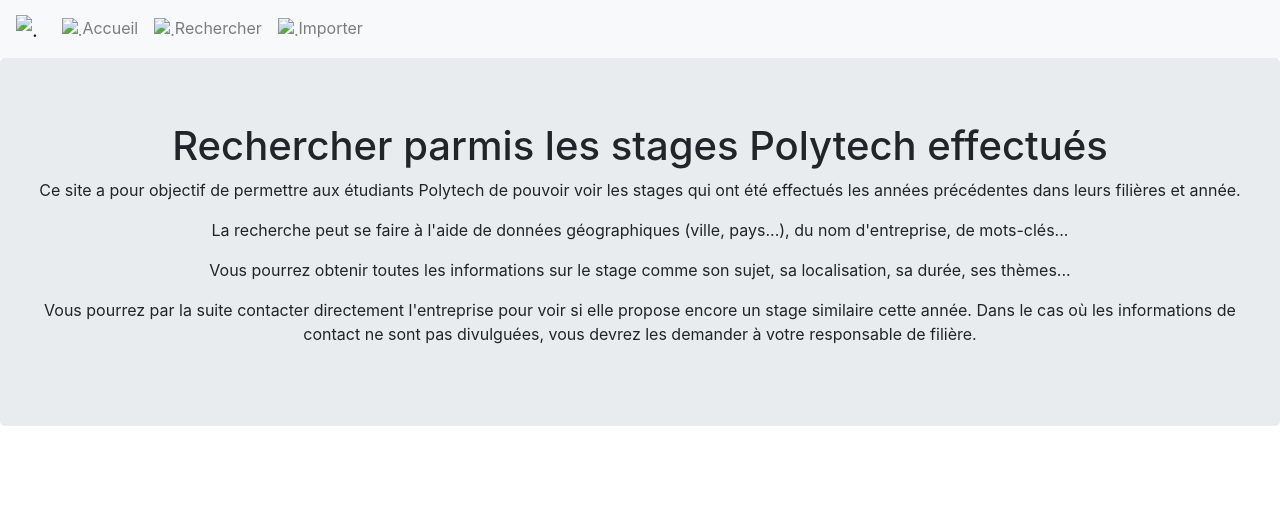
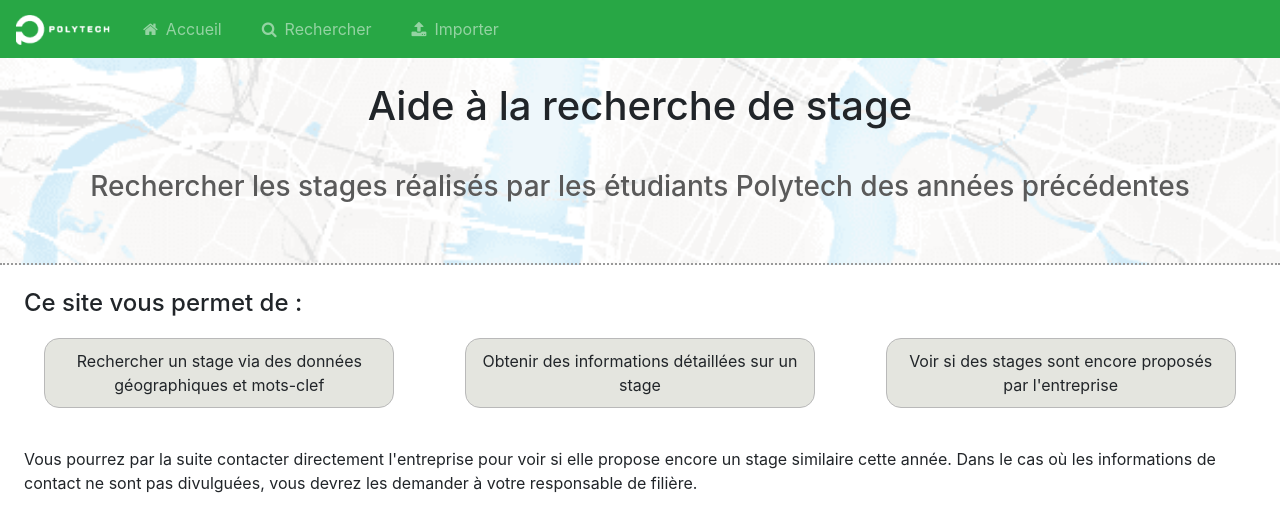
Before and after one commit to Bruno-Jousse/Site_Stages_Polytech, a Symfony app: template templates/accueil/index.html.twig in a window 1280 px wide. Shown: the top 532 px of the page. Run offline with Twig, Linux system fonts and the light colour scheme; the template is opened without the code that fills it, so the values that code supplies are empty; some libraries are stand-ins or nearby versions.

Commit message:
Add: debut design

```diff
--- /dev/null
+++ b/public/ressources/css/accueil.css
@@ -0,0 +1,47 @@
+.accueil-message
+{
+    background-image: url(../images/fond-carte.png);
+    background-size: cover;
+    border-bottom: #999999 dotted 2px;
+    overflow: auto;
+}
+
+
+.accueil-title
+{
+    /*margin-top: 40px;*/
+}
+
+.accueil-sub-title
+{
+    color: #5a5a5a;
+    margin-top: 40px;
+    margin-bottom: 60px;
+}
+
+.presentation
+{
+
+}
+
+.presentation-title
+{
+    margin-bottom: 20px;
+}
+
+.presentation-box
+{
+    display: flex;
+    justify-content: space-around;
+}
+
+.box
+{
+    text-align: center;
+    padding: 10px;
+    margin-bottom: 15px;
+    width: 350px;
+    background-color: #e4e5df;
+    border: #b9b9b9 solid 1px;
+    border-radius: 15px;
+}
--- /dev/null
+++ b/public/ressources/css/base.css
@@ -0,0 +1,4 @@
+.nav-font-bold
+{
+    font-weight: bold;
+}
--- a/templates/accueil/index.html.twig
+++ b/templates/accueil/index.html.twig
@@ -1,12 +1,30 @@
 {% extends 'base.html.twig' %}
 {% block title 'Accueil' %}
 
+{% block stylesheets %}
+    <link href="{{ asset('/ressources/css/accueil.css') }}" rel="stylesheet" />
+{% endblock %}
+
 {% block body %}
-    <div class="jumbotron text-center">
-        <h1>Rechercher parmis les stages Polytech effectués</h1>
-        <p>Ce site a pour objectif de permettre aux étudiants Polytech de pouvoir voir les stages qui ont été effectués les années précédentes dans leurs filières et année.</p>
-        <p>La recherche peut se faire à l'aide de données géographiques (ville, pays...), du nom d'entreprise, de mots-clés...</p>
-        <p>Vous pourrez obtenir toutes les informations sur le stage comme son sujet, sa localisation, sa durée, ses thèmes...</p>
-        <p>Vous pourrez par la suite contacter directement l'entreprise pour voir si elle propose encore un stage similaire cette année. Dans le cas où les informations de contact ne sont pas divulguées, vous devrez les demander à votre responsable de filière.</p>
+    <div class="text-center accueil-message">
+        <h1 class="accueil-title mt-4">Aide à la recherche de stage</h1>
+
+        <h3 class="accueil-sub-title">Rechercher les stages réalisés par les étudiants Polytech des années précédentes</h3>
+    </div>
+
+    <div class="ml-4 mt-4 mr-4 presentation">
+        <h4 class="presentation-title">
+            Ce site vous permet de :
+        </h4>
+
+        <div class="presentation-box row">
+            <div class="box" data-toggle="tooltip" data-placement="top" title="Pays, ville, thème du stage, poste, ...">Rechercher un stage via des données géographiques et mots-clef</div>
+            <div class="box" data-toggle="tooltip" data-placement="top" title="Tuteur enseignant, contenu du stage,  type de travail réalisé">Obtenir des informations détaillées sur un stage</div>
+            <div class="box" data-toggle="tooltip" data-placement="top" title="Pour réaliser un stage similaire cette année">Voir si des stages sont encore proposés par l'entreprise</div>
+        </div>
+
+        <p class="mt-4">Vous pourrez par la suite contacter directement l'entreprise pour voir si elle propose
+            encore un stage similaire cette année. Dans le cas où les informations de contact ne sont pas divulguées,
+            vous devrez les demander à votre responsable de filière.</p>
     </div>
 {% endblock %}
--- a/templates/base.html.twig
+++ b/templates/base.html.twig
@@ -3,12 +3,16 @@
     <head>
         <meta charset="UTF-8">
         <title>{% block title %}Stages Polytech{% endblock %}</title>
+        <link rel="icon" href= {{  asset('/ressources/images/icone.ico') }}/>
         <link rel="stylesheet" href="https://stackpath.bootstrapcdn.com/bootstrap/4.4.1/css/bootstrap.min.css" integrity="sha384-Vkoo8x4CGsO3+Hhxv8T/Q5PaXtkKtu6ug5TOeNV6gBiFeWPGFN9MuhOf23Q9Ifjh" crossorigin="anonymous">
-        {% block stylesheets %}{% endblock %}
+        <link rel="stylesheet" href="https://cdnjs.cloudflare.com/ajax/libs/font-awesome/4.7.0/css/font-awesome.min.css">
+        {% block stylesheets %}
+            <link href="{{ asset('/ressources/css/base.css') }}" rel="stylesheet" />
+        {% endblock %}
     </head>
     <body>
-        <nav class="navbar navbar-expand-lg navbar-light bg-light">
-            <a class="navbar-brand" href="{{ path('accueil') }}"><img src="#" alt="."></a>
+        <nav class="navbar navbar-expand-lg navbar-dark bg-success">
+            <a class="navbar-brand" href="{{ path('accueil') }}"><img src="{{ asset('ressources/images/logo-blanc.png') }}" alt=""></a>
             <button class="navbar-toggler" type="button" data-toggle="collapse" data-target="#navbarSupportedContent" aria-controls="navbarSupportedContent" aria-expanded="false" aria-label="Toggle navigation">
                 <span class="navbar-toggler-icon"></span>
             </button>
@@ -16,13 +20,13 @@
             <div class="collapse navbar-collapse" id="navbarSupportedContent">
                 <ul class="navbar-nav mr-auto">
                     <li class="nav-item {% if current_menu is defined and current_menu == 'accueil' %} active {% endif %}">
-                        <a class="nav-link" href="{{ path('accueil') }}"><img src="#" alt=".">Accueil</a>
+                        <a class="nav-link nav-font-bold mr-4" href="{{ path('accueil') }}"><i class="fa fa-home mr-2"></i>Accueil</a>
                     </li>
                     <li class="nav-item {% if current_menu is defined and current_menu == 'stage' %} active {% endif %}">
-                        <a class="nav-link" href="{{ path('stage.index') }}"><img src="#" alt=".">Rechercher</a>
+                        <a class="nav-link nav-font-bold mr-4" href="{{ path('stage.index') }}"><i class="fa fa-search mr-2"></i>Rechercher</a>
                     </li>
                     <li class="nav-item {% if current_menu is defined and current_menu == 'importer' %} active {% endif %}">
-                        <a class="nav-link" href="{{ path('importer') }}"><img src="#" alt=".">Importer</a>
+                        <a class="nav-link nav-font-bold mr-4" href="{{ path('importer') }}"><i class="fa fa-upload mr-2"></i>Importer</a>
                     </li>
 
                     {% if app.user %}
```
Also changed, not shown: public/ressources/css/importer.css (added, +7 -0 lines), templates/importer/index.html.twig (+14 -2 lines), public/ressources/images/fond-carte.png (added), public/ressources/images/icone.ico (added), public/ressources/images/logo-blanc.png (added).
